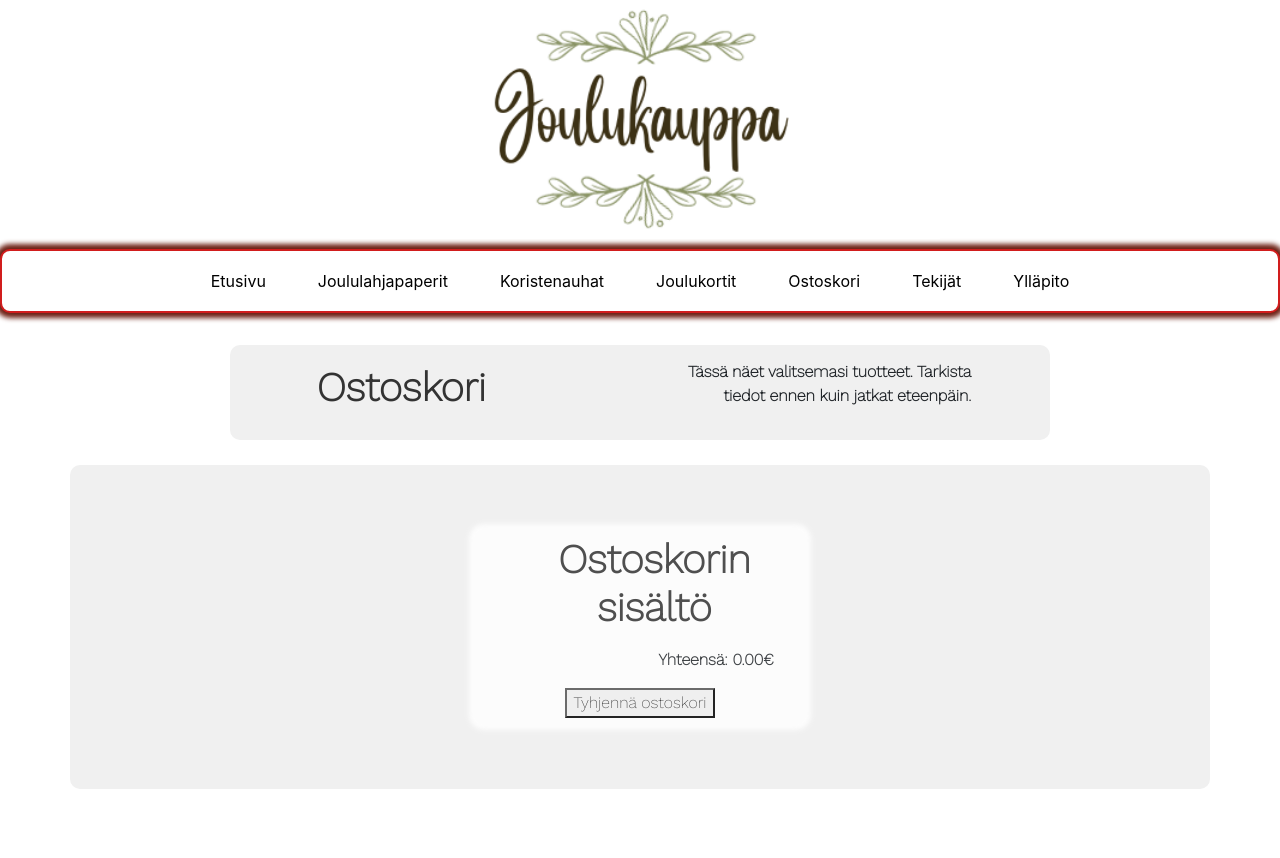
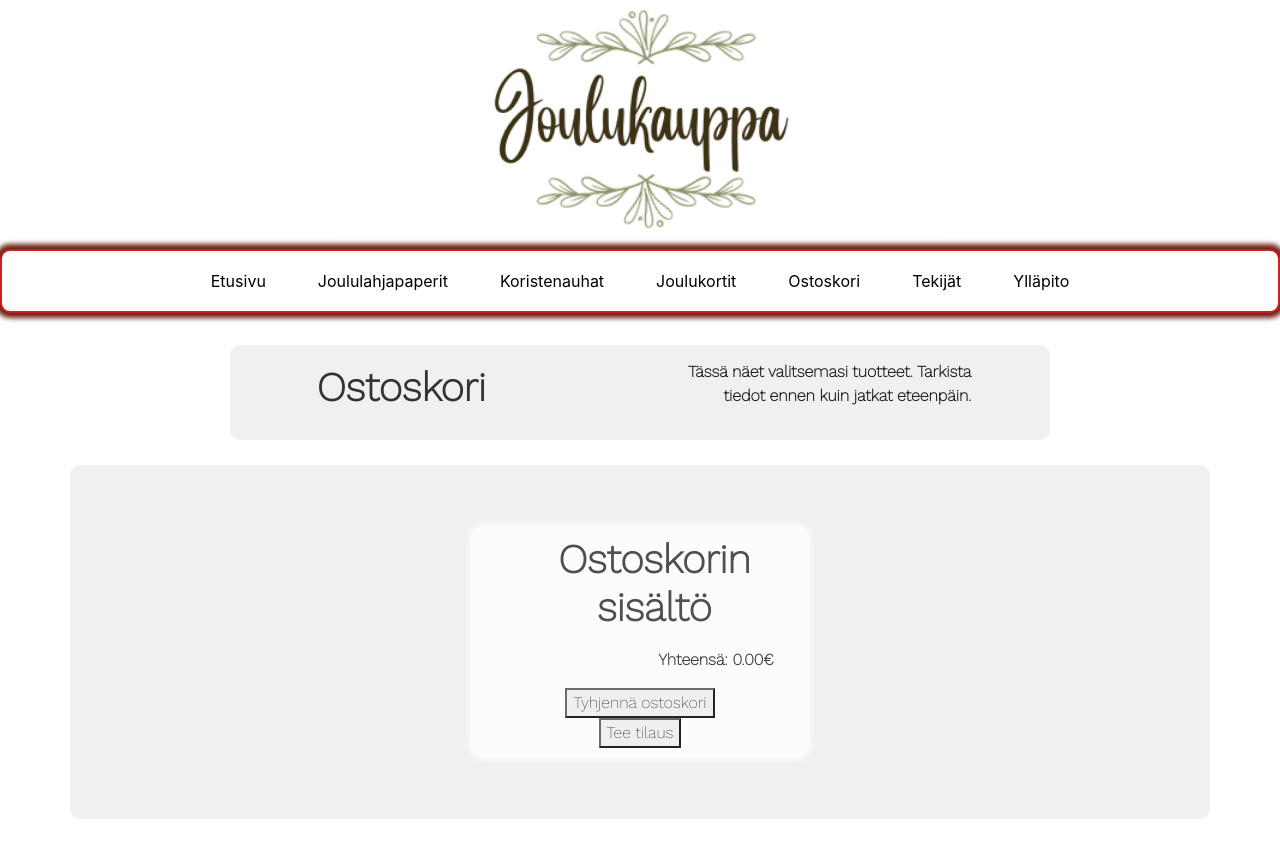
Before and after one commit to r00sa1/review, a React (Create React App) app: page /Ostoskori in a window 1280 px wide. Shown: the top 858 px of the page. Built offline with nearby package versions, Linux system fonts and the light colour scheme.

Commit message:
ostoskorin sisältö lisätään order_line-tauluun

```diff
--- a/src/components/Cart.js
+++ b/src/components/Cart.js
@@ -1,14 +1,37 @@
 import axios from "axios";
 import { useEffect, useState } from "react";
 import { shoppingCart } from "./signals/CartSignal";
-
 
 export default function CartExample() {
     return (
         <div>
             <CartProductList />
+            <button onClick={submitOrder}>Tee tilaus</button>
         </div>
     )
+}
+
+const URL = 'http://localhost:3001'
+
+function submitOrder() {
+    //Creates an order and adds products in the cart to order_line -table
+    //Hardcoded customerid 1 because there is no customer
+
+    axios.post(URL + '/order', {
+        customerId: 1,
+        products: shoppingCart.value.map( product => ({
+            id: product.id,
+            quantity: product.count
+        }) )
+      })
+    .then((orderResponse) => {
+        console.log('Tilaus tehty onnistuneesti:', orderResponse.data);
+        // Tyhjennetään ostoskori tilauksen jälkeen
+        shoppingCart.value = [];
+    })
+    .catch(error => {
+        console.error('Tilausta ei voitu tehdä:', error.message);
+    });
 }
 
 // Function to calculate the total price of all products in the cart
```
